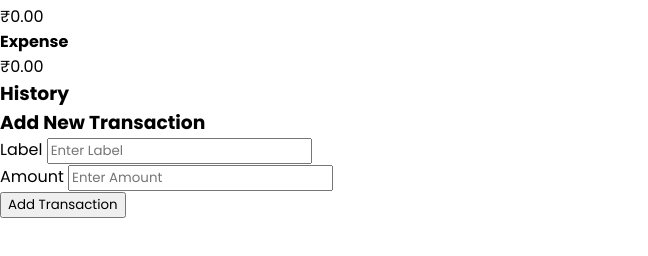
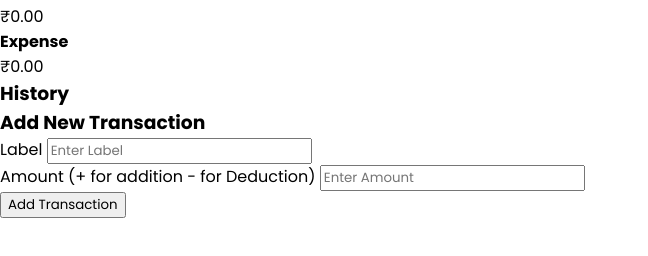
Before and after one commit to Sheenu-exe/XPNSR, a plain HTML site: page index.html in a window 1280 px wide. Shown: the part 138-394 px from the top of the page, without its empty margins (0-648 px from the left). Drawn offline with nearby package versions, Linux system fonts and the light colour scheme.

Commit message:
Update index.html

```diff
--- a/index.html
+++ b/index.html
@@ -42,7 +42,10 @@
         <input type="text" id="text" placeholder="Enter Label">
     </div>
     <div class="form-control">
-        <label for="Amount">Amount</label>
+        <label for="Amount">Amount
+            (+ for addition
+            - for Deduction)
+        </label>
         <input type="text" id="amount" placeholder="Enter Amount">
     </div>
     <button class="btn">Add Transaction</button>
```
